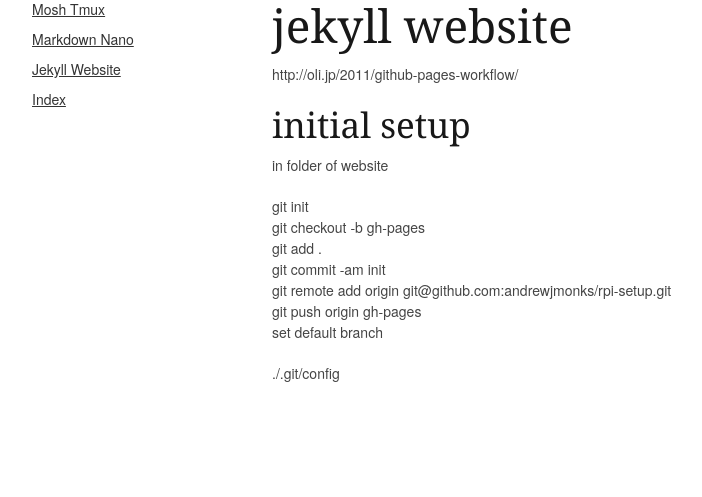
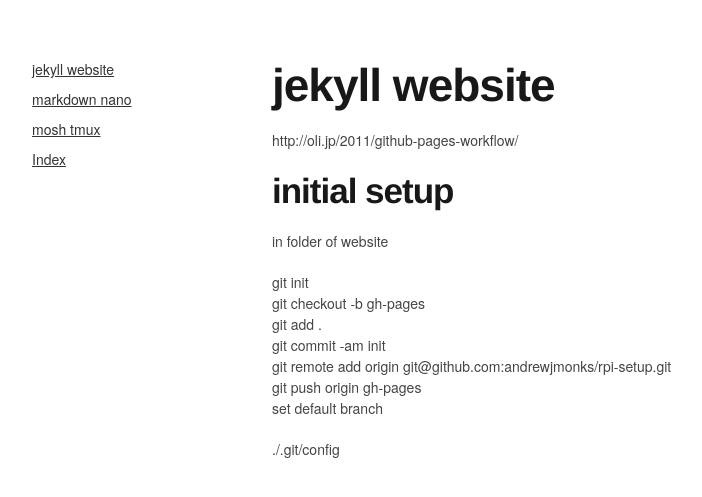
Before and after one commit to amonks/rpi-setup, a Jekyll site: the page built from docs/jekyll-website.md, in a window 1280 px wide. Shown: the top 497 px of the page, without its empty margins (138-840 px from the left). Built offline with Jekyll 4.4.1, drawn with Linux system fonts in a browser that asks for light colours.

Commit message:
switched to pages

```diff
--- a/_layouts/default.html
+++ b/_layouts/default.html
@@ -21,6 +21,7 @@
 	<link rel="stylesheet" href="{{ site.url }}/stylesheets/base.css">
 	<link rel="stylesheet" href="{{ site.url }}/stylesheets/skeleton.css">
 	<link rel="stylesheet" href="{{ site.url }}/stylesheets/layout.css">
+	<link rel="stylesheet" href="{{ site.url }}/stylesheets/style.css">
 
 	<!--[if lt IE 9]>
 		<script src="http://html5shim.googlecode.com/svn/trunk/html5.js"></script>
@@ -44,8 +45,8 @@
 	<div class="container">
 		<div class="three columns" id="navigation">
 			<ul>
-				{% for post in site.posts %}
-					<li><a href="{{ post.url }}">{{ post.title }}</a></li>
+				{% for page in site.pages %}
+					<li><a href="{{ page.url }}">{{ page.title }}</a></li>
 				{% endfor %}
 			</ul>
 		</div>
--- /dev/null
+++ b/stylesheets/style.css
@@ -0,0 +1,10 @@
+.container {
+	padding-top: 60px;
+}
+
+h1, h2 {
+	margin-bottom: 20px;
+	font-family: "Helvetica Neue", Helvetica, Arial, sans-serif;
+	letter-spacing: -1px;
+	font-weight: bold;
+}
```
Also changed, not shown: other parts of _layouts/default.html (+1 -1 lines), _posts/2013-12-05-index.md (deleted, +0 -12 lines), docs/jekyll-website.md (renamed from _posts/2013-12-05-jekyll-website.md, +1 -0 lines), docs/markdown-nano.md (renamed from _posts/2013-12-05-markdown-nano.md, +1 -0 lines), docs/mosh-tmux.md (renamed from _posts/2013-12-05-mosh-tmux.md, +1 -0 lines), readme.md (renamed from index.md, +1 -0 lines), 9 other files.
